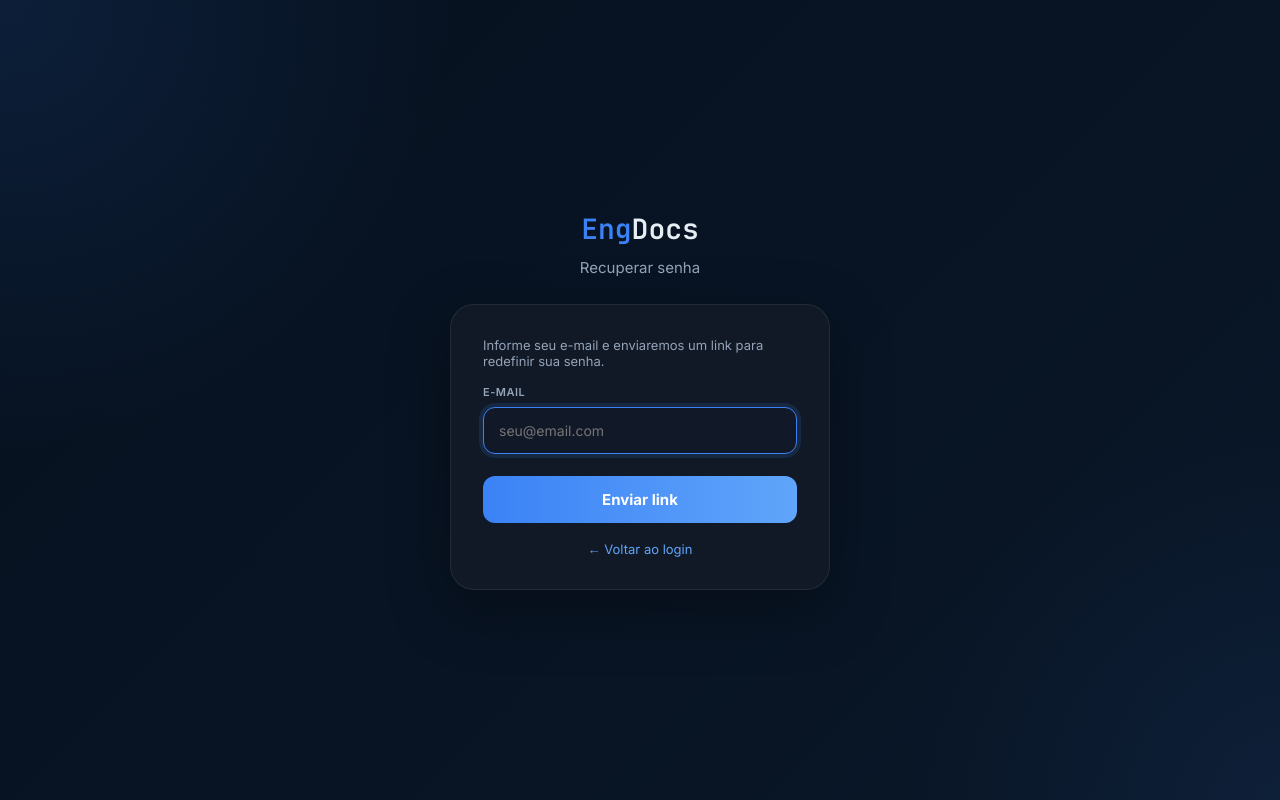
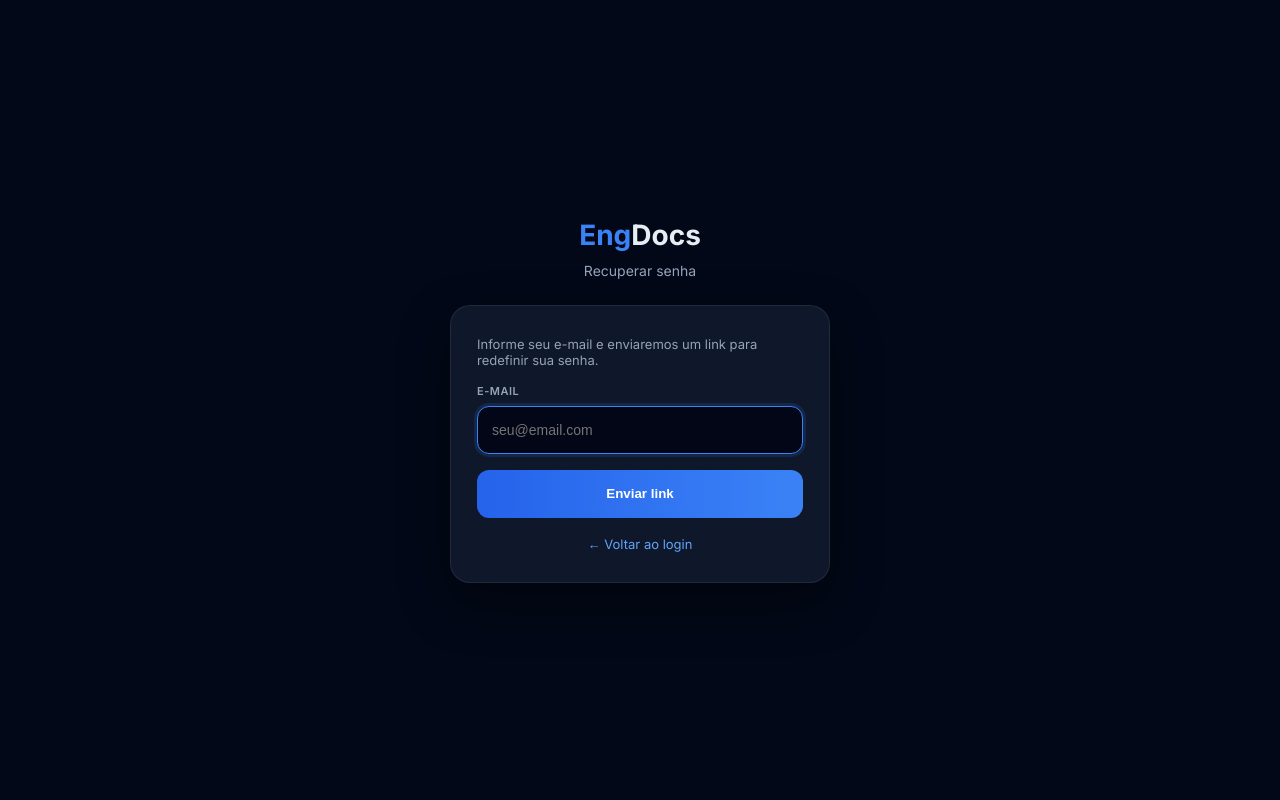
Before and after one commit to GuilhermeHerrera/engdocs, a Flask app: page /recuperar-senha in a window 1280 px wide. Run offline with Flask 3, Linux system fonts and the light colour scheme.

Commit message:
Melhorei visual do login e dashboard

```diff
--- a/templates/_auth_base.html
+++ b/templates/_auth_base.html
@@ -31,35 +31,30 @@
   justify-content:center;
   padding:24px;
   font-family:'Inter',sans-serif;
-  color:var(--text);
-  background:
-    radial-gradient(circle at top left, rgba(59,130,246,.12), transparent 30%),
-    radial-gradient(circle at bottom right, rgba(59,130,246,.08), transparent 25%),
-    linear-gradient(135deg, var(--bg), var(--bg2));
+  background:#020817;
+  color:#e5e7eb;
 }
 
 .wrap{
   width:100%;
-  max-width:520px;
+  max-width:420px;
 }
 
 .card{
   width:100%;
-  background:var(--surface);
-  border:1px solid var(--border);
-  border-radius:24px;
-  padding:32px;
-  box-shadow:0 20px 60px rgba(0,0,0,.35);
-  backdrop-filter:blur(10px);
+  background:#0f172a;
+  border:1px solid rgba(255,255,255,0.08);
+  border-radius:20px;
+  padding:30px 26px;
+  box-shadow:0 20px 50px rgba(0,0,0,0.4);
 }
 
 .logo{
-  font-family:'JetBrains Mono',monospace;
-  font-weight:600;
+  text-align:center;
   font-size:28px;
-  color:var(--accent);
-  text-align:center;
-  margin-bottom:10px;
+  font-weight:700;
+  color:#3b82f6;
+  margin-bottom:8px;
 }
 
 .logo span{
@@ -69,7 +64,8 @@
 .sub{
   text-align:center;
   color:var(--text-dim);
-  font-size:15px;
+    color:#94a3b8;
+  font-size:14px;
   line-height:1.5;
   margin-bottom:24px;
 }
@@ -94,37 +90,34 @@
   letter-spacing:.5px;
 }
 
-input,select{
+input{
   width:100%;
-  background:var(--surface2);
-  border:1px solid var(--border);
-  color:var(--text);
-  padding:14px 15px;
+  height:48px;
   border-radius:12px;
+  border:1px solid #334155;
+  background:#020617;
+  color:white;
+  padding:0 14px;
   font-size:14px;
-  font-family:'Inter',sans-serif;
   outline:none;
   transition:.2s;
 }
 
-input:focus,select:focus{
-  border-color:var(--accent);
-  box-shadow:0 0 0 4px rgba(59,130,246,.14);
+input:focus{
+  border-color:#3b82f6;
+  box-shadow:0 0 0 3px rgba(59,130,246,.15);
 }
 
 .btn{
   width:100%;
-  padding:14px 16px;
+  height:48px;
+  border:none;
   border-radius:12px;
-  border:none;
-  background:linear-gradient(90deg, var(--accent), #60a5fa);
-  color:#fff;
-  font-size:15px;
-  font-weight:700;
+  background:linear-gradient(90deg,#2563eb,#3b82f6);
+  color:white;
+  font-weight:600;
   cursor:pointer;
-  font-family:'Inter',sans-serif;
   transition:.2s;
-  margin-top:6px;
 }
 
 .btn:hover{
@@ -240,11 +233,12 @@
   margin-bottom:14px;
 }
 
-.brand-logo {
-  width: 180px;
+.brand-logo{
+  width: 220px;
   max-width: 100%;
   height: auto;
-  margin-bottom: 10px;
+  display: block;
+  margin: 0 auto 14px;
 }
 
 </style>
```
